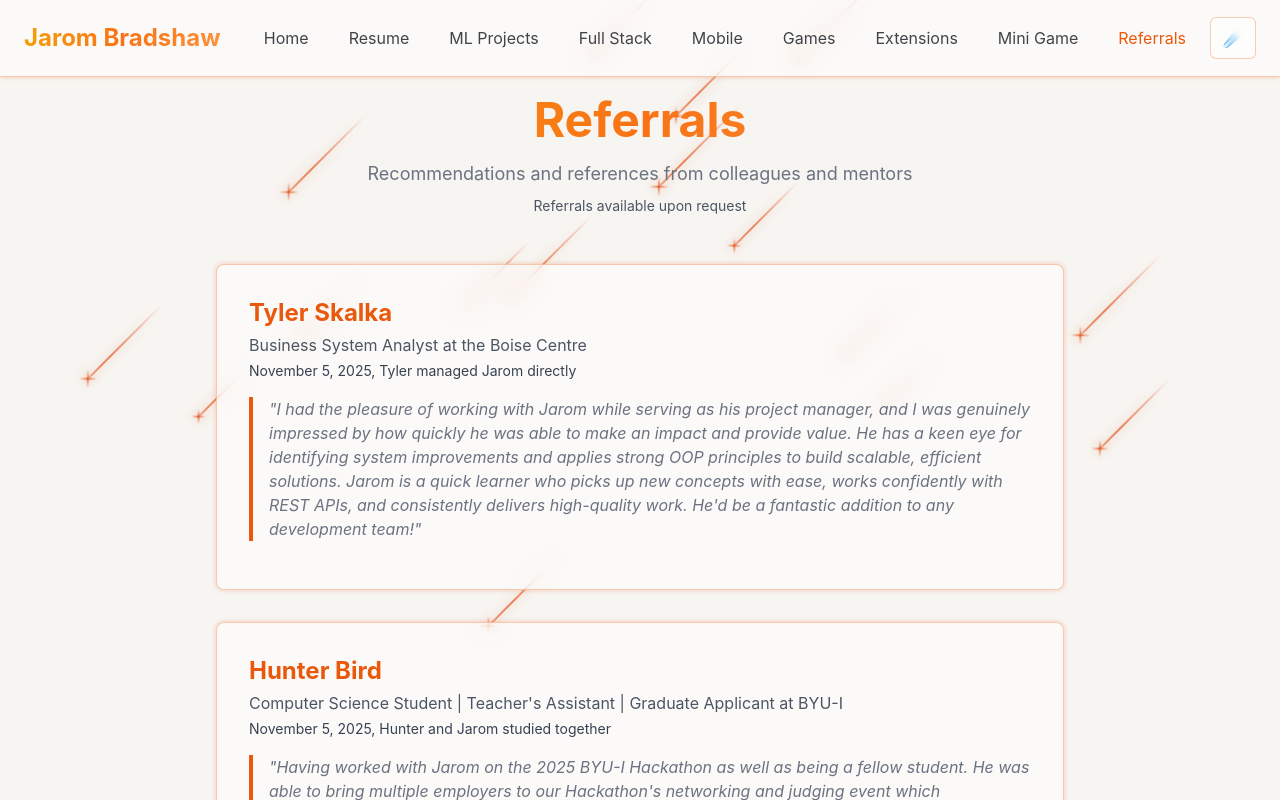
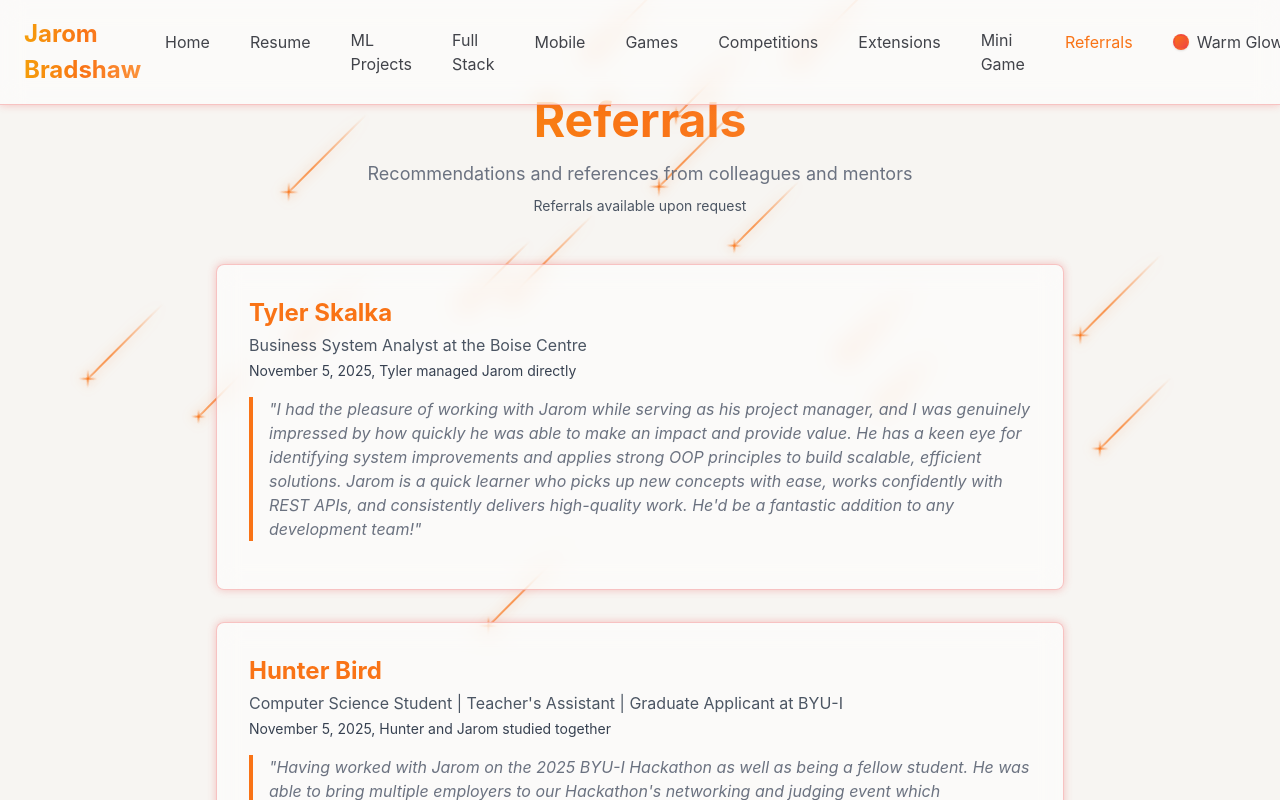
Before and after one commit to jarom-bradshaw/super-duper-adventure, a React (Vite) app: page /referrals in a window 1280 px wide. Shown: the top 800 px of the page. Built offline with nearby package versions, Linux system fonts and the light colour scheme.

Commit message:
fixing theme issue now meteors will inherit the theme from themetoggle

```diff
--- /dev/null
+++ b/src/components/ColorThemeToggle.tsx
@@ -0,0 +1,149 @@
+import { useEffect, useMemo, useRef, useState } from 'react';
+
+type ColorTheme = 'warm' | 'ocean' | 'emerald' | 'violet' | 'gold';
+
+const storageKey = 'color-theme';
+
+const PALETTES: Array<{
+  id: ColorTheme;
+  label: string;
+  colors: [string, string];
+}> = [
+  { id: 'warm', label: 'Warm Glow', colors: ['#f97316', '#ef4444'] },
+  { id: 'ocean', label: 'Ocean Breeze', colors: ['#0ea5e9', '#6366f1'] },
+  { id: 'emerald', label: 'Emerald Forest', colors: ['#10b981', '#14b8a6'] },
+  { id: 'violet', label: 'Violet Bloom', colors: ['#a855f7', '#ec4899'] },
+  { id: 'gold', label: 'Golden Hour', colors: ['#f59e0b', '#f97316'] },
+];
+
+function getInitialColor(): ColorTheme {
+  if (typeof window === 'undefined') return 'warm';
+  const stored = window.localStorage.getItem(storageKey);
+  if (stored && PALETTES.find((palette) => palette.id === stored)) {
+    return stored as ColorTheme;
+  }
+  return 'warm';
+}
+
+function applyColorTheme(theme: ColorTheme) {
+  document.documentElement.setAttribute('data-color', theme);
+}
+
+const ColorThemeToggle = () => {
+  const [colorTheme, setColorTheme] = useState<ColorTheme>('warm');
+  const [open, setOpen] = useState(false);
+  const containerRef = useRef<HTMLDivElement>(null);
+
+  useEffect(() => {
+    const initial = getInitialColor();
+    setColorTheme(initial);
+    applyColorTheme(initial);
+  }, []);
+
+  useEffect(() => {
+    applyColorTheme(colorTheme);
+    try {
+      window.localStorage.setItem(storageKey, colorTheme);
+    } catch {
+      /* ignore storage errors */
+    }
+  }, [colorTheme]);
+
+  useEffect(() => {
+    if (!open) return;
+
+    const handleClickOutside = (event: MouseEvent) => {
+      if (!containerRef.current) return;
+      if (!containerRef.current.contains(event.target as Node)) {
+        setOpen(false);
+      }
+    };
+
+    const handleKeyDown = (event: KeyboardEvent) => {
+      if (event.key === 'Escape') {
+        setOpen(false);
+      }
+    };
+
+    document.addEventListener('mousedown', handleClickOutside);
+    document.addEventListener('keydown', handleKeyDown);
+
+    return () => {
+      document.removeEventListener('mousedown', handleClickOutside);
+      document.removeEventListener('keydown', handleKeyDown);
+    };
+  }, [open]);
+
+  const palette = useMemo(
+    () => PALETTES.find((item) => item.id === colorTheme) ?? PALETTES[0],
+    [colorTheme]
+  );
+
+  return (
+    <div className="header__theme-toggle-wrapper" ref={containerRef}>
+      <button
+        type="button"
+        onClick={() => setOpen((prev) => !prev)}
+        className="header__nav-link header__nav-link--space-between header__theme-toggle-button"
+        aria-haspopup="listbox"
+        aria-expanded={open}
+        aria-label={`Select color theme (current: ${palette.label})`}
+      >
+        <span className="header__theme-toggle-label">
+          <span
+            aria-hidden
+            className="header__theme-color-indicator"
+            style={{
+              background: `linear-gradient(135deg, ${palette.colors[0]}, ${palette.colors[1]})`,
+            }}
+          />
+          <span className="header__theme-toggle-text">{palette.label}</span>
+        </span>
+        <span
+          aria-hidden
+          className={`header__theme-dropdown-arrow ${open ? 'header__theme-dropdown-arrow--open' : ''}`}
+        >
+          ▼
+        </span>
+      </button>
+
+      {open && (
+        <ul
+          role="listbox"
+          aria-label="Color themes"
+          className="header__theme-dropdown"
+        >
+          {PALETTES.map((option) => {
+            const isActive = option.id === colorTheme;
+            return (
+              <li key={option.id}>
+                <button
+                  type="button"
+                  role="option"
+                  aria-selected={isActive}
+                  onClick={() => {
+                    setColorTheme(option.id);
+                    setOpen(false);
+                  }}
+                  className={`header__theme-dropdown-item ${isActive ? 'header__theme-dropdown-item--active' : ''}`}
+                >
+                  <span
+                    aria-hidden
+                    className="header__theme-color-indicator"
+                    style={{
+                      background: `linear-gradient(135deg, ${option.colors[0]}, ${option.colors[1]})`,
+                    }}
+                  />
+                  <span>{option.label}</span>
+                  {isActive && <span aria-hidden>✓</span>}
+                </button>
+              </li>
+            );
+          })}
+        </ul>
+      )}
+    </div>
+  );
+};
+
+export default ColorThemeToggle;
--- a/src/components/Header.tsx
+++ b/src/components/Header.tsx
@@ -1,6 +1,7 @@
 import { useState, useEffect } from 'react';
 import { Link, useLocation } from 'react-router-dom';
 import ThemeToggle from './ThemeToggle';
+import ColorThemeToggle from './ColorThemeToggle';
 import '../styles/header.css';
 
 const Header = () => {
@@ -14,6 +15,7 @@ const Header = () => {
     { path: '/full-stack', label: 'Full Stack' },
     { path: '/mobile', label: 'Mobile' },
     { path: '/games', label: 'Games' },
+    { path: '/competitions', label: 'Competitions' },
     { path: '/extensions', label: 'Extensions' },
     { path: '/mini-game', label: 'Mini Game' },
     { path: '/referrals', label: 'Referrals' },
@@ -89,8 +91,13 @@ const Header = () => {
                   </Link>
                 </li>
               ))}
+              <li className="header__nav-item">
+                <ColorThemeToggle />
+              </li>
+              <li className="header__nav-item">
+                <ThemeToggle />
+              </li>
             </ul>
-            <ThemeToggle />
           </div>
         </nav>
       </header>
--- a/src/components/ThemeToggle.tsx
+++ b/src/components/ThemeToggle.tsx
@@ -45,7 +45,7 @@ const ThemeToggle = () => {
       aria-pressed={isStars}
       aria-label="Toggle theme"
       onClick={toggle}
-      className="inline-flex items-center gap-2 px-3 py-2 rounded-md border border-[color:var(--glass-border)] bg-[color:var(--glass-bg)] text-[color:var(--text)]/80 focus:outline-none focus-visible:ring-2 focus-visible:ring-[color:var(--link)] transition"
+      className="header__nav-link"
     >
       <span className="sr-only">Toggle theme</span>
       <span aria-hidden>{isStars ? '🌟' : '☄️'}</span>
--- a/src/styles/globals.css
+++ b/src/styles/globals.css
@@ -110,4 +110,30 @@
       transition: none;
     }
   }
+
+  /* Cursor Trail Effect */
+  .cursor-trail-container {
+    position: fixed;
+    top: 0;
+    left: 0;
+    width: 100%;
+    height: 100%;
+    pointer-events: none;
+    z-index: 9999;
+  }
+
+  .cursor-trail-particle {
+    position: absolute;
+    border-radius: 50%;
+    background: radial-gradient(circle, var(--link) 0%, transparent 70%);
+    box-shadow: 0 0 8px var(--link);
+    transition: opacity 0.1s ease-out, transform 0.1s ease-out;
+    will-change: transform, opacity;
+  }
+
+  @media (prefers-reduced-motion: reduce) {
+    .cursor-trail-container {
+      display: none;
+    }
+  }
 }
--- a/src/styles/header.css
+++ b/src/styles/header.css
@@ -95,6 +95,25 @@
   align-items: center;
   justify-content: center;
   border-radius: 4px;
+}
+
+.header__nav-link--space-between {
+  justify-content: space-between;
+}
+
+.header__theme-toggle-button {
+  min-width: 8.5rem;
+}
+
+.header__theme-toggle-label {
+  display: inline-flex;
+  align-items: center;
+  gap: 0.5rem;
+  flex: 1;
+}
+
+.header__theme-toggle-text {
+  white-space: nowrap;
 }
 
 .header__nav-link:hover {
@@ -250,3 +269,75 @@
 .skip-to-content:focus {
   top: 0;
 }
+
+/* Theme Toggle Styles */
+.header__theme-toggle-wrapper {
+  position: relative;
+  display: inline-block;
+}
+
+.header__theme-color-indicator {
+  width: 16px;
+  height: 16px;
+  border-radius: 50%;
+  border: 2px solid var(--glass-border);
+  box-shadow: 0 1px 2px rgba(0, 0, 0, 0.1);
+  flex-shrink: 0;
+}
+
+.header__theme-dropdown-arrow {
+  font-size: 0.75rem;
+  transition: transform 0.2s ease;
+  display: inline-flex;
+  align-items: center;
+}
+
+.header__theme-dropdown-arrow--open {
+  transform: rotate(180deg);
+}
+
+.header__theme-dropdown {
+  position: absolute;
+  right: 0;
+  top: calc(100% + 0.5rem);
+  width: 12rem;
+  list-style: none;
+  margin: 0;
+  padding: 0.5rem 0;
+  border: 1px solid var(--glass-border);
+  background: var(--glass-bg);
+  box-shadow: 0 4px 6px -1px rgba(0, 0, 0, 0.1), 0 2px 4px -1px rgba(0, 0, 0, 0.06);
+  backdrop-filter: blur(12px);
+  -webkit-backdrop-filter: blur(12px);
+  border-radius: 4px;
+  z-index: 50;
+}
+
+.header__theme-dropdown-item {
+  width: 100%;
+  padding: 0.5rem 0.75rem;
+  text-align: left;
+  font-size: 0.875rem;
+  display: inline-flex;
+  align-items: center;
+  gap: 0.5rem;
+  background: transparent;
+  border: none;
+  color: var(--muted-foreground);
+  cursor: pointer;
+  transition: background-color 0.2s ease, color 0.2s ease;
+}
+
+.header__theme-dropdown-item:hover {
+  background: color-mix(in srgb, var(--link) 10%, transparent);
+}
+
+.header__theme-dropdown-item--active {
+  background: color-mix(in srgb, var(--link) 15%, transparent);
+  color: var(--text);
+}
+
+.header__theme-dropdown-item:focus-visible {
+  outline: 2px solid var(--link);
+  outline-offset: -2px;
+}
--- a/src/styles/theme.css
+++ b/src/styles/theme.css
@@ -4,26 +4,26 @@
   --text: #0b0b0f;
   --muted: #eceae7;
   --muted-foreground: #41434a;
-  --link: #ea580c; /* orange-600 */
-  --accent: #ef4444; /* red-500 */
 
-  /* Meteors (light theme) */
-  --meteor-color: #e25822; /* orange-red */
-  --meteor-glow: rgba(226, 88, 34, 0.6);
-
-  /* Surfaces */
-  --card-bg: rgba(255, 255, 255, 0.75);
-  --card-border: rgba(6, 182, 212, 0.25);
-  --glass-bg: rgba(255, 255, 255, 0.5);
-  --glass-border: rgba(234, 88, 12, 0.3); /* warm orange */
-  --glass-shadow: 0 0 5px rgba(234, 88, 12, 0.3);
-
-  /* Gradient Stops (warm in light) */
+  /* Accent palette (warm default) */
+  --link: #f97316;
+  --accent: #ef4444;
   --gradient-1: #f59e0b;
   --gradient-2: #f97316;
   --gradient-3: #fb923c;
   --gradient-4: #ef4444;
   --gradient-5: #f43f5e;
+
+  /* Meteors */
+  --meteor-color: var(--link);
+  --meteor-glow: color-mix(in srgb, var(--link) 60%, transparent);
+
+  /* Surfaces */
+  --card-bg: rgba(255, 255, 255, 0.75);
+  --card-border: color-mix(in srgb, var(--accent) 18%, transparent);
+  --glass-bg: rgba(255, 255, 255, 0.5);
+  --glass-border: color-mix(in srgb, var(--accent) 30%, transparent);
+  --glass-shadow: 0 0 8px color-mix(in srgb, var(--accent) 30%, transparent);
 
   /* Gray Colors (dark neutral grays in light mode) */
   --gray-300: #6b7280;
@@ -37,29 +37,71 @@
   --text: #e7f6ff;
   --muted: #0f1729;
   --muted-foreground: #c9d5e1;
-  --link: #22d3ee; /* cyan-400 */
-  --accent: #60a5fa; /* blue-400 */
-
-  /* Stars (dark theme) */
-  --meteor-color: #22d3ee; /* cyan */
-  --meteor-glow: rgba(34, 211, 238, 0.6);
 
   /* Surfaces */
   --card-bg: rgba(0, 0, 0, 0.35);
-  --card-border: rgba(34, 211, 238, 0.3);
+  --card-border: color-mix(in srgb, var(--accent) 28%, transparent);
   --glass-bg: rgba(0, 0, 0, 0.2);
-  --glass-border: rgba(34, 211, 238, 0.3);
-  --glass-shadow: 0 0 5px rgba(34, 211, 238, 0.3);
+  --glass-border: color-mix(in srgb, var(--accent) 35%, transparent);
+  --glass-shadow: 0 0 10px color-mix(in srgb, var(--accent) 35%, transparent);
 
-  /* Gradient Stops (cool in dark) */
-  --gradient-1: #22d3ee;
-  --gradient-2: #06b6d4;
-  --gradient-3: #3b82f6;
-  --gradient-4: #6366f1;
-  --gradient-5: #8b5cf6;
+  /* Meteors */
+  --meteor-glow: color-mix(in srgb, var(--link) 55%, transparent);
 
   /* Gray Colors (cool, same as Tailwind defaults in dark mode) */
   --gray-300: #d1d5db;
   --gray-400: #9ca3af;
   --gray-500: #6b7280;
 }
+
+/* Color palettes */
+:root,
+:root[data-color="warm"] {
+  --link: #f97316;
+  --accent: #ef4444;
+  --gradient-1: #f59e0b;
+  --gradient-2: #f97316;
+  --gradient-3: #fb923c;
+  --gradient-4: #ef4444;
+  --gradient-5: #f43f5e;
+}
+
+:root[data-color="ocean"] {
+  --link: #0ea5e9; /* sky-500 */
+  --accent: #6366f1; /* indigo-500 */
+  --gradient-1: #22d3ee;
+  --gradient-2: #0ea5e9;
+  --gradient-3: #3b82f6;
+  --gradient-4: #6366f1;
+  --gradient-5: #8b5cf6;
+}
+
+:root[data-color="emerald"] {
+  --link: #10b981;
+  --accent: #14b8a6;
+  --gradient-1: #34d399;
+  --gradient-2: #10b981;
+  --gradient-3: #14b8a6;
+  --gradient-4: #0d9488;
+  --gradient-5: #0f766e;
+}
+
+:root[data-color="violet"] {
+  --link: #a855f7;
+  --accent: #ec4899;
+  --gradient-1: #c084fc;
+  --gradient-2: #a855f7;
+  --gradient-3: #d946ef;
+  --gradient-4: #ec4899;
+  --gradient-5: #f472b6;
+}
+
+:root[data-color="gold"] {
+  --link: #f59e0b;
+  --accent: #f97316;
+  --gradient-1: #facc15;
+  --gradient-2: #f59e0b;
+  --gradient-3: #f97316;
+  --gradient-4: #ea580c;
+  --gradient-5: #fb923c;
+}
```
